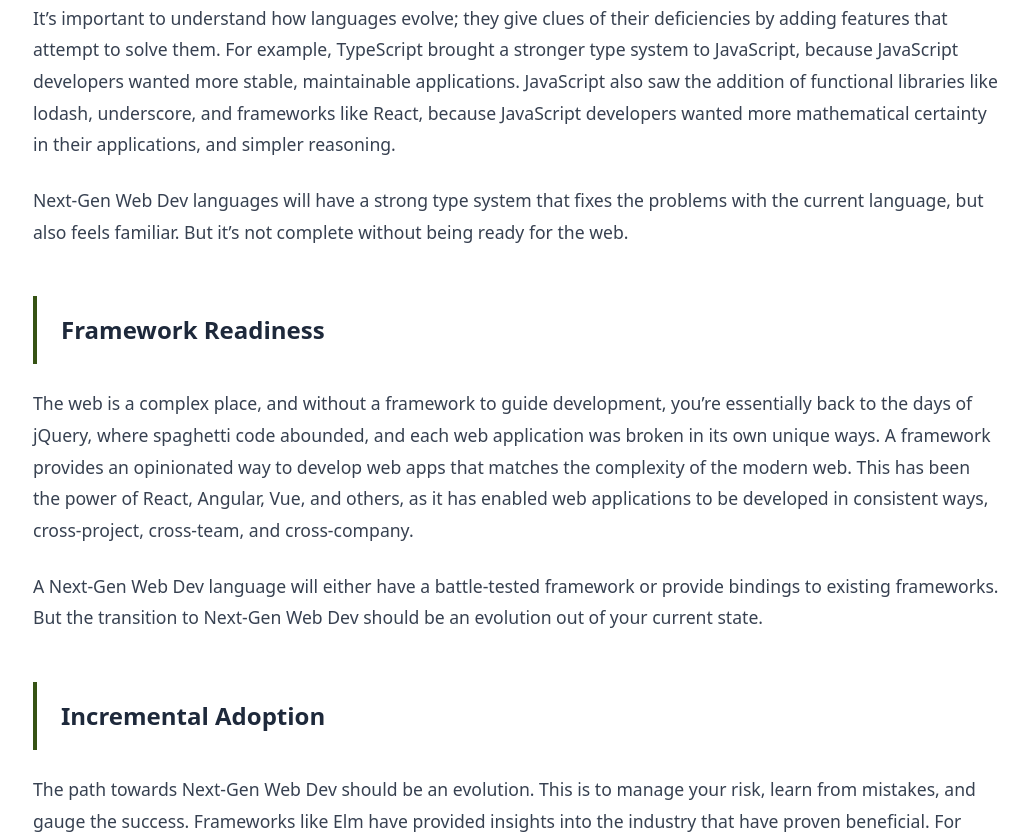
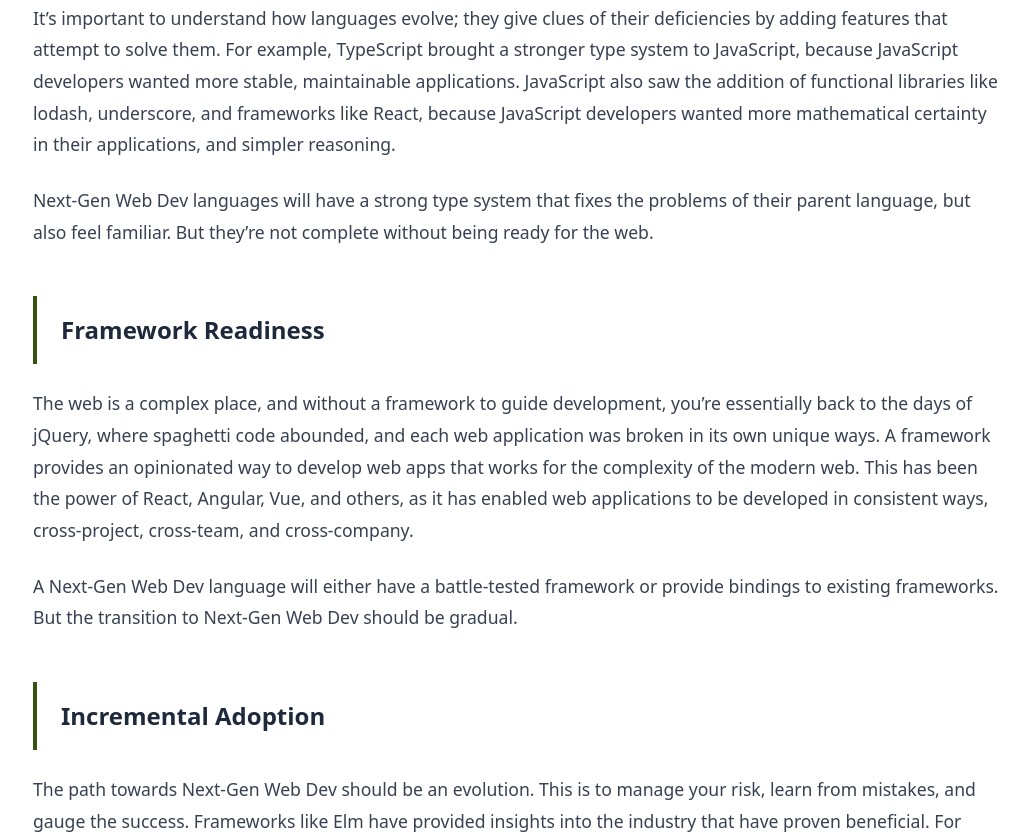
Before and after one commit to nathan-tranquilla/nathantranquilla.me, an Astro site: page /blogs/the-4-pillars-of-next-gen-web-dev in a window 1280 px wide. Shown: the part 1858-2692 px from the top of the page, without its empty margins (123-1151 px from the left). Built offline with nearby package versions, Linux system fonts and the light colour scheme; Astro itself is replaced by a stand-in of ours.

Commit message:
more fixes

```diff
--- a/src/pages/blogs/the-4-pillars-of-next-gen-web-dev.md
+++ b/src/pages/blogs/the-4-pillars-of-next-gen-web-dev.md
@@ -5,7 +5,7 @@
 date: "2025/10/22"
 tags: []
 ---
-I have witnessed the evolution of web development for more than a decade, which has given me insight into web development trends that I want to share with you. This perspective can help you navigate your path forward towards a stable and maintainable next-gen web application.
+I have witnessed the evolution of web development for more than a decade, which has given me insight into web development trends that I want to share with you. This perspective can help you navigate your path forward towards a more stable and maintainable next-gen web application.
 
 Modern web development has been dominated by the growth of JavaScript. Its footprint used to be small, served with some PHP. Then PHP with a little jQuery. But soon the demands of the modern web would outgrow what jQuery could provide. Then came the emergence of fledgling UI frameworks like Backbone, which brought some organization and structure to development. Then Angular, React, and others.
 
@@ -34,12 +34,12 @@
 
 It's important to understand how languages evolve; they give clues of their deficiencies by adding features that attempt to solve them. For example, TypeScript brought a stronger type system to JavaScript, because JavaScript developers wanted more stable, maintainable applications. JavaScript also saw the addition of functional libraries like lodash, underscore, and frameworks like React, because JavaScript developers wanted more mathematical certainty in their applications, and simpler reasoning.
 
-Next-Gen Web Dev languages will have a strong type system that fixes the problems with the current language, but also feels familiar. But it's not complete without being ready for the web.
+Next-Gen Web Dev languages will have a strong type system that fixes the problems of their parent language, but also feel familiar. But they're not complete without being ready for the web.
 
 ### Framework Readiness
-The web is a complex place, and without a framework to guide development, you're essentially back to the days of jQuery, where spaghetti code abounded, and each web application was broken in its own unique ways. A framework provides an opinionated way to develop web apps that matches the complexity of the modern web. This has been the power of React, Angular, Vue, and others, as it has enabled web applications to be developed in consistent ways, cross-project, cross-team, and cross-company.
+The web is a complex place, and without a framework to guide development, you're essentially back to the days of jQuery, where spaghetti code abounded, and each web application was broken in its own unique ways. A framework provides an opinionated way to develop web apps that works for the complexity of the modern web. This has been the power of React, Angular, Vue, and others, as it has enabled web applications to be developed in consistent ways, cross-project, cross-team, and cross-company.
 
-A Next-Gen Web Dev language will either have a battle-tested framework or provide bindings to existing frameworks. But the transition to Next-Gen Web Dev should be an evolution out of your current state.
+A Next-Gen Web Dev language will either have a battle-tested framework or provide bindings to existing frameworks. But the transition to Next-Gen Web Dev should be gradual.
 
 ### Incremental Adoption
 The path towards Next-Gen Web Dev should be an evolution. This is to manage your risk, learn from mistakes, and gauge the success. Frameworks like Elm have provided insights into the industry that have proven beneficial. For example, Elm provided the insight that the view should be the outcome of changes to the state model. This concept was adopted enthusiastically by the creators of Redux, which continued to borrow other concepts from Elm like immutability, and the functional style. But Elm is not easily integrated into existing web applications, and so has served as more of an ideal to aspire to. On the other hand, languages like ReScript and PureScript compile to JavaScript, which makes incremental adoption possible, and enables the evolution towards Next-Gen Web Dev.
```
